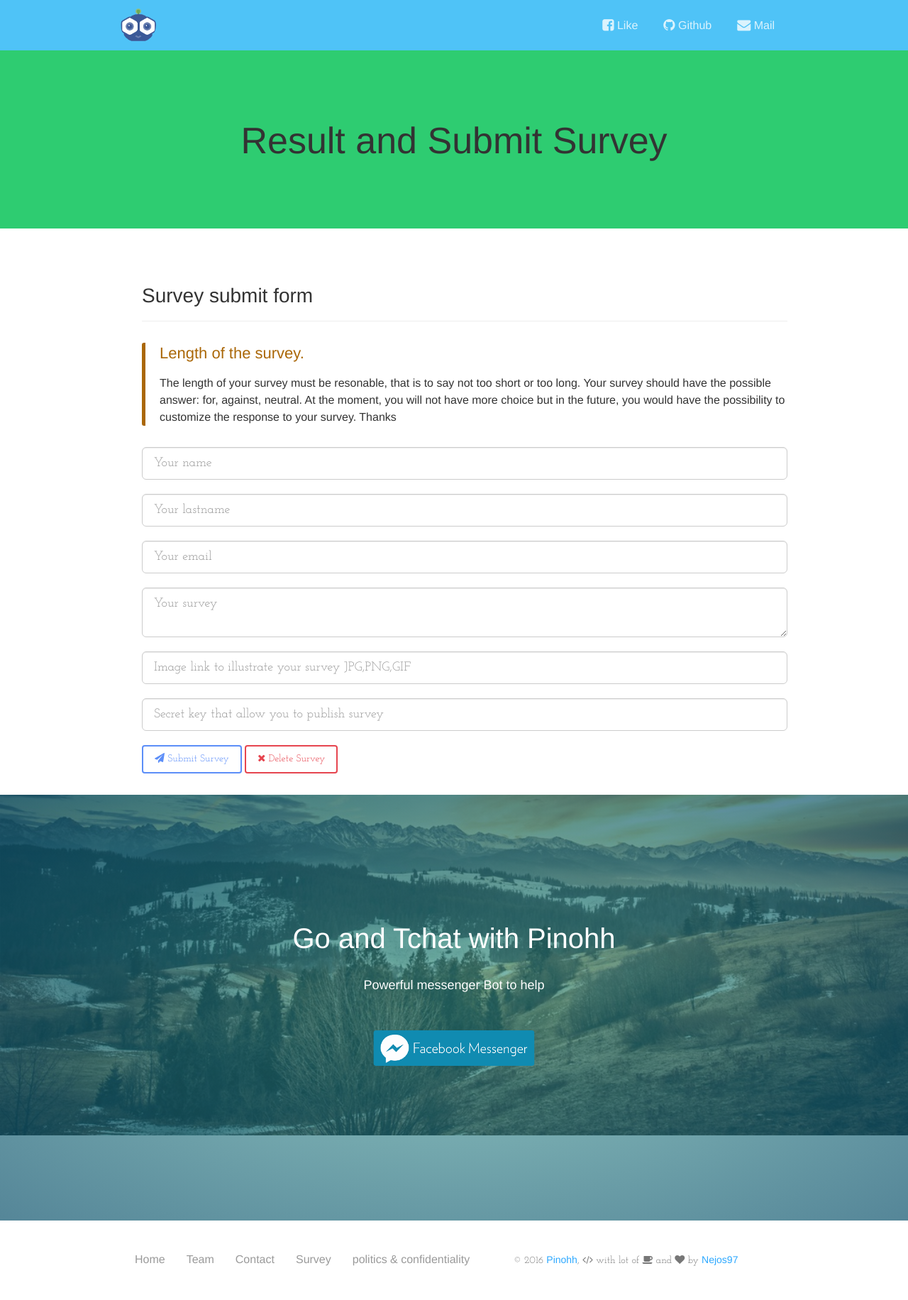
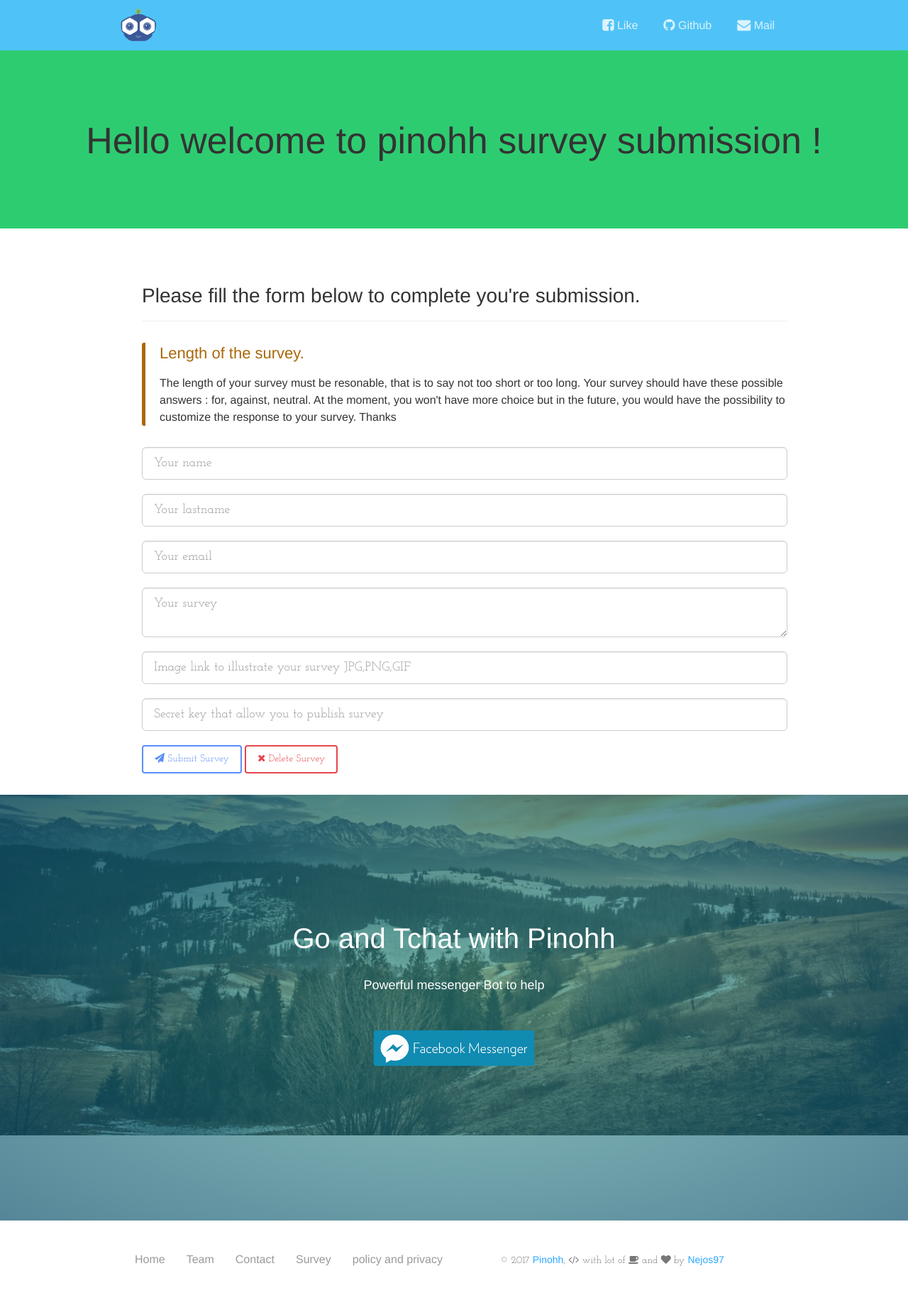
Before and after one commit to nejos97/pinohh_website, a PHP site: page /survey.php in a window 1280 px wide. Shown: the whole page at 71% size. Run offline with PHP 8.4, Linux system fonts and the light colour scheme.

Commit message:
Fixing typos

```diff
--- a/contact.php
+++ b/contact.php
@@ -138,13 +138,13 @@
                         </li>
                         <li>
                             <a href="https://pinohh.herokuapp.com/politics.php">
-                            politics & confidentiality
+                          Policy and Privacy
                             </a>
                         </li>
                     </ul>
                 </nav>
                 <div class="copyright">
-                    &copy; 2016 <a href="http://pinohh.herokuapp.com">Pinohh</a>, <i class="fa fa-code"></i> with lot of <i class="fa fa-coffee"></i> and <i class="fa fa-heart"></i> by <a href="https://github.com/nejos97">Nejos97</a></li>
+                    &copy; 2017 <a href="http://pinohh.herokuapp.com">Pinohh</a>, <i class="fa fa-code"></i> with lot of <i class="fa fa-coffee"></i> and <i class="fa fa-heart"></i> by <a href="https://github.com/nejos97">Nejos97</a></li>
                 </div>
             </div>
         </footer>
--- a/index.php
+++ b/index.php
@@ -289,13 +289,13 @@
                             </li>
                             <li>
                                 <a href="https://pinohh.herokuapp.com/politics.php">
-                                politics & confidentiality
+                              Policy and Privacy
                                 </a>
                             </li>
                         </ul>
                     </nav>
                     <div class="copyright">
-                        &copy; 2016 <a href="http://pinohh.herokuapp.com">Pinohh</a>, <i class="fa fa-code"></i> with lot of <i class="fa fa-coffee"></i> and <i class="fa fa-heart"></i> by <a href="https://github.com/nejos97">Nejos97</a></li>
+                        &copy; 2017 <a href="http://pinohh.herokuapp.com">Pinohh</a>, <i class="fa fa-code"></i> with lot of <i class="fa fa-coffee"></i> and <i class="fa fa-heart"></i> by <a href="https://github.com/nejos97">Nejos97</a></li>
                     </div>
                 </div>
             </footer>
--- a/politics.php
+++ b/politics.php
@@ -154,7 +154,7 @@
                     </ul>
                 </nav>
                 <div class="copyright">
-                    &copy; 2016 <a href="http://pinohh.herokuapp.com">Pinohh</a>, <i class="fa fa-code"></i> with lot of <i class="fa fa-coffee"></i> and <i class="fa fa-heart"></i> by <a href="https://github.com/nejos97">Nejos97</a></li>
+                    &copy; 2017 <a href="http://pinohh.herokuapp.com">Pinohh</a>, <i class="fa fa-code"></i> with lot of <i class="fa fa-coffee"></i> and <i class="fa fa-heart"></i> by <a href="https://github.com/nejos97">Nejos97</a></li>
                 </div>
             </div>
         </footer>
--- a/survey.php
+++ b/survey.php
@@ -4,7 +4,7 @@
         <meta charset="utf-8" />
         <link rel="icon" type="image/png" href="assets/favicon/favicon.ico">
         <meta http-equiv="X-UA-Compatible" content="IE=edge,chrome=1" />
-        <title>Result and Submit Survey</title>
+        <title>Submit  a Survey</title>
         <meta content='width=device-width, initial-scale=1.0, maximum-scale=1.0, user-scalable=0' name='viewport' />
         <meta name="viewport" content="width=device-width" />
 
@@ -63,7 +63,7 @@
         <br><br><br>
         <div style="background:#2ecc71">
           <center style="padding:80px">
-            <h1>Result and Submit Survey </h1>
+            <h1>Hello welcome to pinohh survey submission ! </h1>
           </team>
         </div>
         <br><br>
@@ -72,14 +72,14 @@
             <div class="container">
               <div class="col-lg-12">
                 <div class="page-header">
-                  <h3>Survey submit form</h3>
+                  <h3>Please fill the form below to complete you're submission.</h3>
                 </div>
                 <div style="border-left:solid 5px #aa6708; padding-left:20px ;border-radius: 3px 0px 0px 3px; ">
                    <h4 style="color:#aa6708">Length of the survey.</h4>
                    <p>
                      The length of your survey must be resonable, that is to say not too short or too long.
-                     Your survey should have the possible answer: for, against, neutral. At the moment, you will not have more
-                     choice but in the future, you would have the possibility to customize the response to your survey. Thanks
+                     Your survey should have these possible answers : for, against, neutral.
+                      At the moment, you won't have more choice but in the future, you would have the possibility to customize the response to your survey. Thanks
                    </p>
                 </div>
                 <br/>
@@ -141,13 +141,13 @@
                         </li>
                         <li>
                             <a href="https://pinohh.herokuapp.com/politics.php">
-                            politics & confidentiality
+                            policy and privacy
                             </a>
                         </li>
                     </ul>
                 </nav>
                 <div class="copyright">
-                    &copy; 2016 <a href="http://pinohh.herokuapp.com">Pinohh</a>, <i class="fa fa-code"></i> with lot of <i class="fa fa-coffee"></i> and <i class="fa fa-heart"></i> by <a href="https://github.com/nejos97">Nejos97</a></li>
+                    &copy; 2017 <a href="http://pinohh.herokuapp.com">Pinohh</a>, <i class="fa fa-code"></i> with lot of <i class="fa fa-coffee"></i> and <i class="fa fa-heart"></i> by <a href="https://github.com/nejos97">Nejos97</a></li>
                 </div>
             </div>
         </footer>
--- a/team.php
+++ b/team.php
@@ -143,13 +143,13 @@
                         </li>
                         <li>
                             <a href="https://pinohh.herokuapp.com/politics.php">
-                            politics & confidentiality
+                            Policy and Privacy
                             </a>
                         </li>
                     </ul>
                 </nav>
                 <div class="copyright">
-                    &copy; 2016 <a href="http://pinohh.herokuapp.com">Pinohh</a>, <i class="fa fa-code"></i> with lot of <i class="fa fa-coffee"></i> and <i class="fa fa-heart"></i> by <a href="https://github.com/nejos97">Nejos97</a></li>
+                    &copy; 2017 <a href="http://pinohh.herokuapp.com">Pinohh</a>, <i class="fa fa-code"></i> with lot of <i class="fa fa-coffee"></i> and <i class="fa fa-heart"></i> by <a href="https://github.com/nejos97">Nejos97</a></li>
                 </div>
             </div>
         </footer>
```
